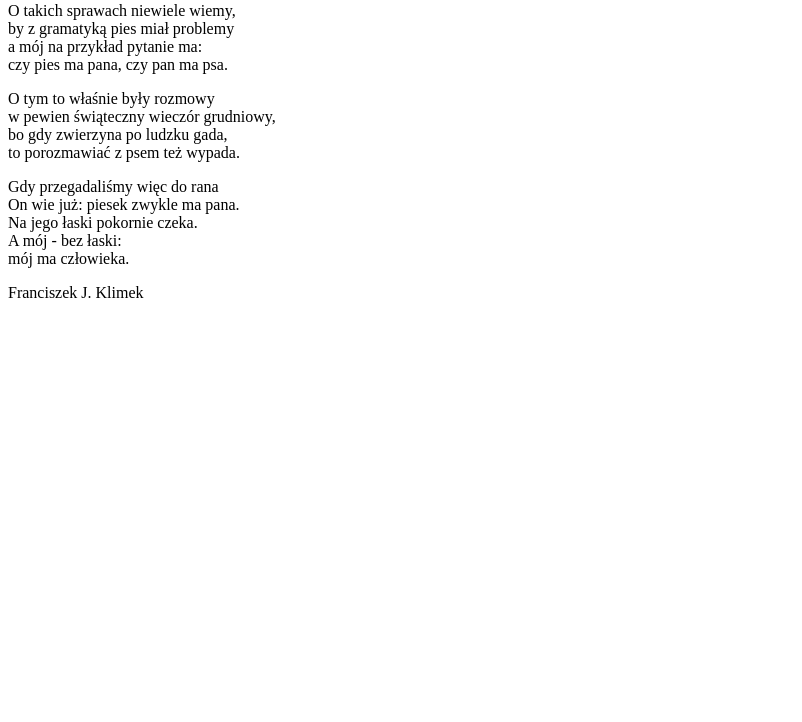
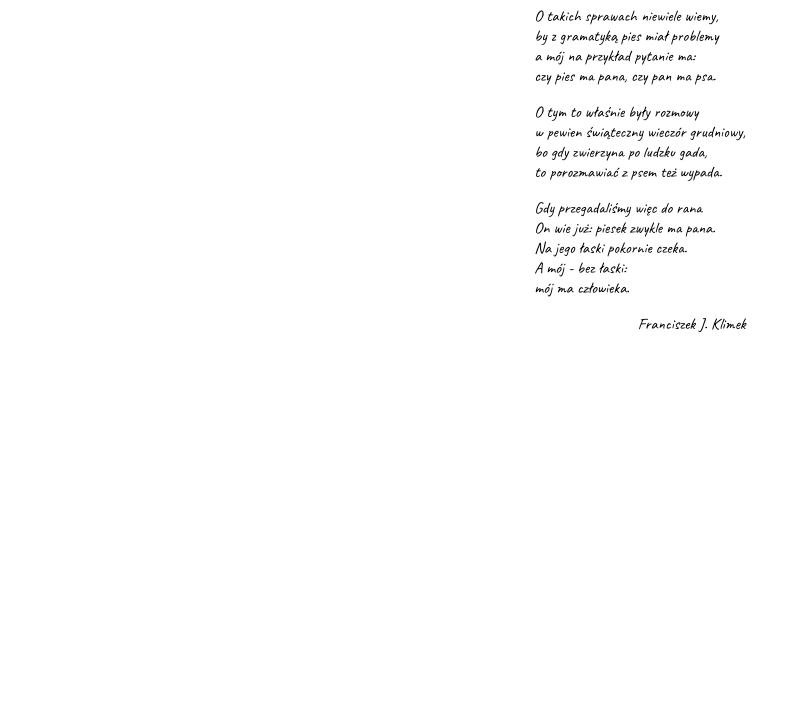
Before and after one commit to ewaolczak/learning-git-2, a plain HTML site: page index.html in a window 1280 px wide. Shown: the part 78-800 px from the top of the page, without its empty margins (0-802 px from the left). Drawn offline with Linux system fonts and the light colour scheme.

Commit message:
Add style html

```diff
--- a/css/style.css
+++ b/css/style.css
@@ -0,0 +1,10 @@
+body {
+font-family: "Caveat", sans-serif;
+display: flex;
+margin: 0 auto;
+justify-content: center;
+}
+
+.author {
+    text-align: right;
+}
--- a/index.html
+++ b/index.html
@@ -4,10 +4,14 @@
 		<meta charset="UTF-8" />
 		<meta http-equiv="X-UA-Compatible" content="IE=edge" />
 		<meta name="viewport" content="width=device-width, initial-scale=1.0" />
+		<link rel="preconnect" href="https://fonts.googleapis.com" />
+		<link rel="preconnect" href="https://fonts.gstatic.com" crossorigin />
+		<link href="https://fonts.googleapis.com/css2?family=Caveat:wght@400;700&display=swap" rel="stylesheet" />
 		<link rel="stylesheet" href="css/style.css" />
 		<title>BEZ ŁASKI</title>
 	</head>
 	<body>
+		<div class="container">
 			<h1 class="title">BEZ ŁASKI</h1>
 			<p class="first-stanza">
 				O takich sprawach niewiele wiemy,<br />
@@ -29,5 +33,6 @@
 				mój ma człowieka.
 			</p>
 			<p class="author">Franciszek J. Klimek</p>
+		</div>
 	</body>
 </html>
```
Lines whose indentation alone changed are shown as unchanged.
